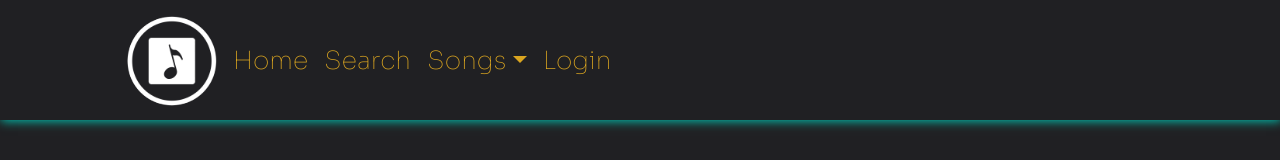
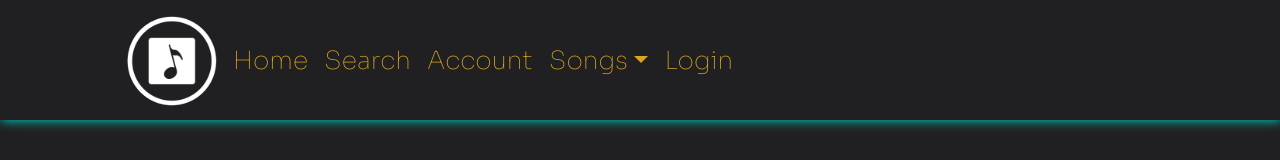
Before and after one commit to Mckreames/Grace-Note, a React (Create React App) app: page / in a window 1280 px wide. Shown: the top 160 px of the page. Built offline with nearby package versions, Linux system fonts and the light colour scheme.

Commit message:
account page is back

```diff
--- a/src/Components/GraceNoteNav/GraceNoteNav.jsx
+++ b/src/Components/GraceNoteNav/GraceNoteNav.jsx
@@ -41,9 +41,9 @@ export default function GraceNoteNav() {
             <NavLink tag={Link} to="/song-search" onClick={closeNavbar}>
               Search
             </NavLink>
-            {/* <NavLink tag={Link} to="/account" onClick={closeNavbar}>
+            <NavLink tag={Link} to="/account" onClick={closeNavbar}>
               Account
-            </NavLink> */}
+            </NavLink>
             <UncontrolledDropdown nav inNavbar>
               <DropdownToggle nav caret>
                 Songs
```
